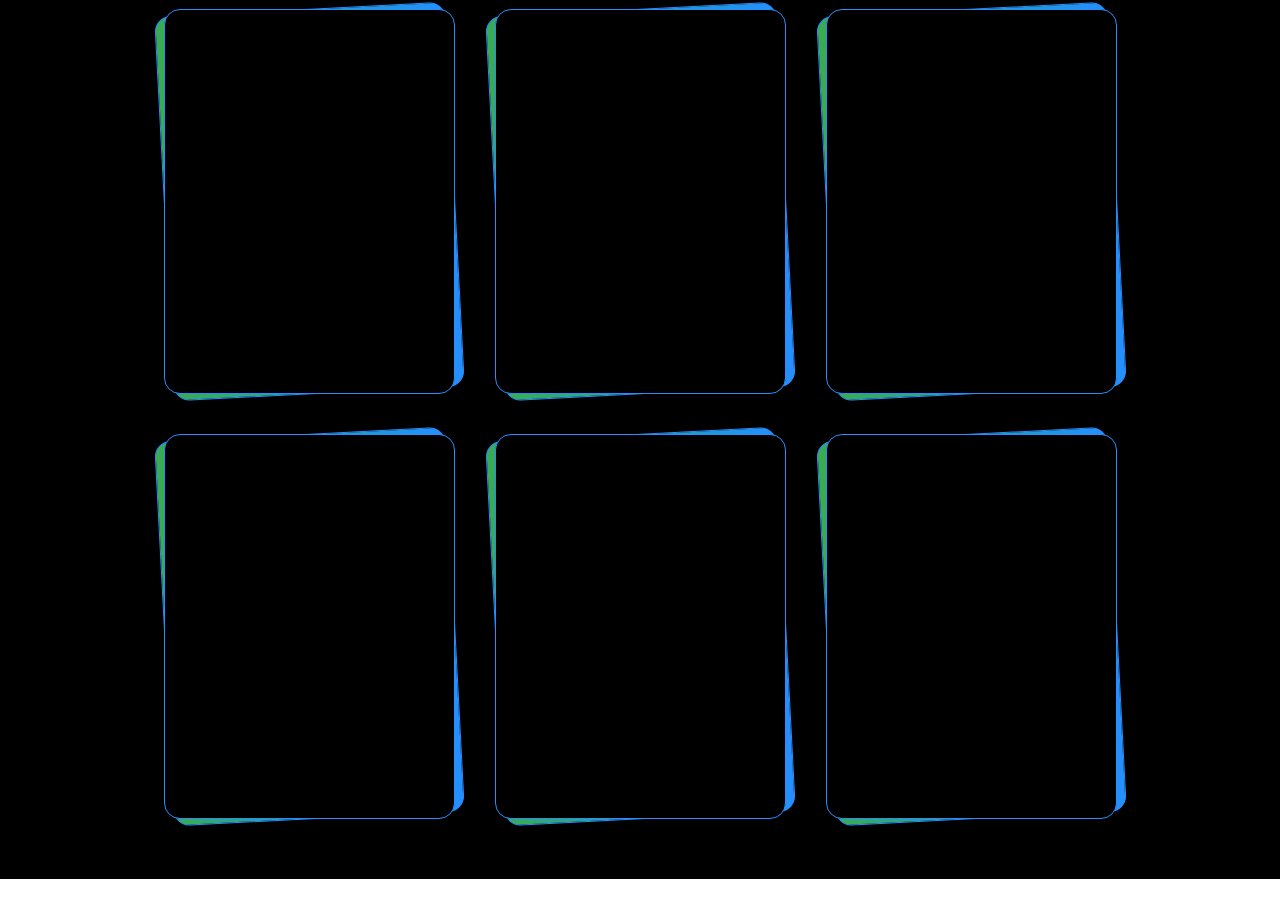
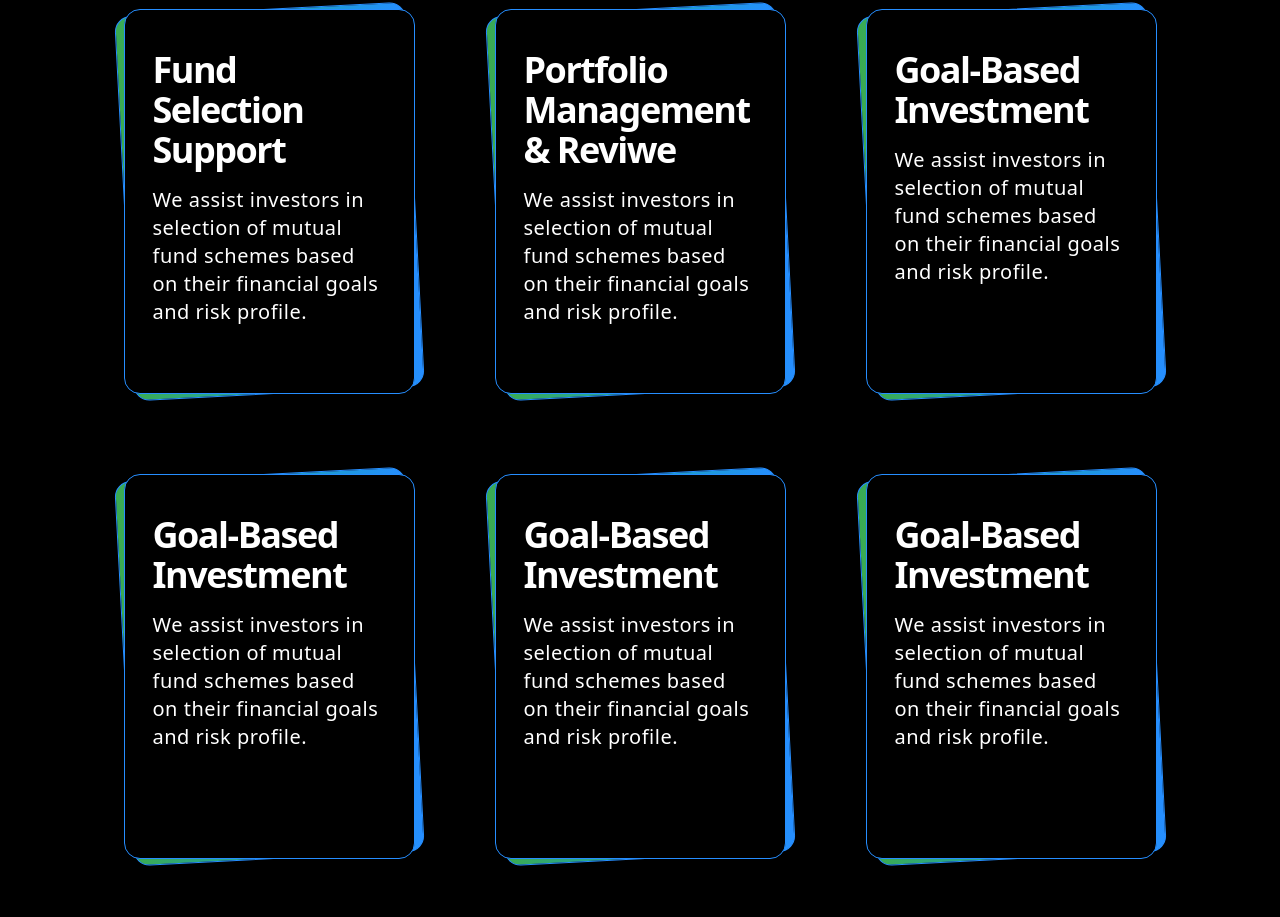
Before and after one commit to CodeByAkhilesh/Niveshone, a React (Vite) app: page / in a window 1280 px wide. Shown: the part 1716-2633 px from the top of the page. Before the commit the page ends 2595 px from the top, so only its background shows below. Built offline with nearby package versions, Linux system fonts and the light colour scheme.

Commit message:
Add services in service section

```diff
--- a/src/components/ServiceCard.jsx
+++ b/src/components/ServiceCard.jsx
@@ -1,10 +1,13 @@
-import React from 'react'
+import React, { useState } from 'react'
 
-const ServiceCard = () => {
+const ServiceCard = ({serviceName, discription, index}) => {
   return (
-    <div className='relative'>
-        <div className='h-[385px] w-[291px] border border-[#268eff] rounded-2xl bg-black absolute top-0 z-10'></div>
-        <div className='h-[385px] w-[291px] border border-[#268eff] rounded-2xl -rotate-3 bg-gradient-to-r from-[#3aab50] to-[#268eff]'></div>
+    <div key={index} className='relative'>
+        <div className='h-[385px] w-[291px] border border-[#268eff] rounded-2xl bg-black absolute top-0 z-10 px-7 py-10'>
+          <h1 className='text-white text-4xl'>{serviceName}</h1>
+          <p className='text-white text-xl font-medium tracking-wide pt-4'>{discription}</p>
+        </div>
+        <div className='h-[385px] w-[291px] border border-[#268eff] rounded-2xl -rotate-3 bg-linear-to-r from-[#3aab50] to-[#268eff]'></div>
     </div>
   )
 }
--- a/src/components/pages/Services.jsx
+++ b/src/components/pages/Services.jsx
@@ -1,19 +1,47 @@
-import React from 'react'
+import React, { useState } from 'react'
 import ServiceCard from '../ServiceCard'
 
 const Services = () => {
+
+const [serviceContent, setServiceContent] = useState([
+    {
+      servicName:"Fund Selection Support",
+      discription:"We assist investors in selection of mutual fund schemes based on their financial goals and risk profile."
+    },
+    {
+      servicName:"Portfolio Management & Reviwe",
+      discription:"We assist investors in selection of mutual fund schemes based on their financial goals and risk profile."
+    },
+    {
+      servicName:"Goal-Based Investment",
+      discription:"We assist investors in selection of mutual fund schemes based on their financial goals and risk profile."
+    },
+    {
+      servicName:"Goal-Based Investment",
+      discription:"We assist investors in selection of mutual fund schemes based on their financial goals and risk profile."
+    },
+    {
+      servicName:"Goal-Based Investment",
+      discription:"We assist investors in selection of mutual fund schemes based on their financial goals and risk profile."
+    },
+    {
+      servicName:"Goal-Based Investment",
+      discription:"We assist investors in selection of mutual fund schemes based on their financial goals and risk profile."
+    },
+  ]);
+
   return (
     <div className=''>
     <div className='w-[1210px] mx-auto text-6xl font-bold tracking-tight mt-20'>
-      <h1 className='text-white'>Committed to helping you achieve <br /> <span className='bg-gradient-to-r from-[#3aab50] to-[#268eff] bg-clip-text text-transparent'> Financial Freedom</span></h1>
+      <h1 className='text-white'>Committed to helping you achieve <br /> <span className='bg-linear-to-r from-[#3aab50] to-[#268eff] bg-clip-text text-transparent'> Financial Freedom</span></h1>
       <h2 className='text-white text-5xl font-medium mt-10 text-center'>How We Support Your Investments</h2>
-      <div className='py-15 flex flex-wrap gap-10 items-center justify-center '>
-      <ServiceCard/>
-      <ServiceCard/>
-      <ServiceCard/>
-      <ServiceCard/>
-      <ServiceCard/>
-      <ServiceCard/>
+      <div className='py-15 flex flex-wrap gap-20 justify-center '>
+       {serviceContent.map((content, index)=>{
+        return(
+        <div key={index}>
+        <ServiceCard serviceName={content.servicName} discription={content.discription} />
+        </div>
+       )})}
       </div>
     </div>
     </div>
```
